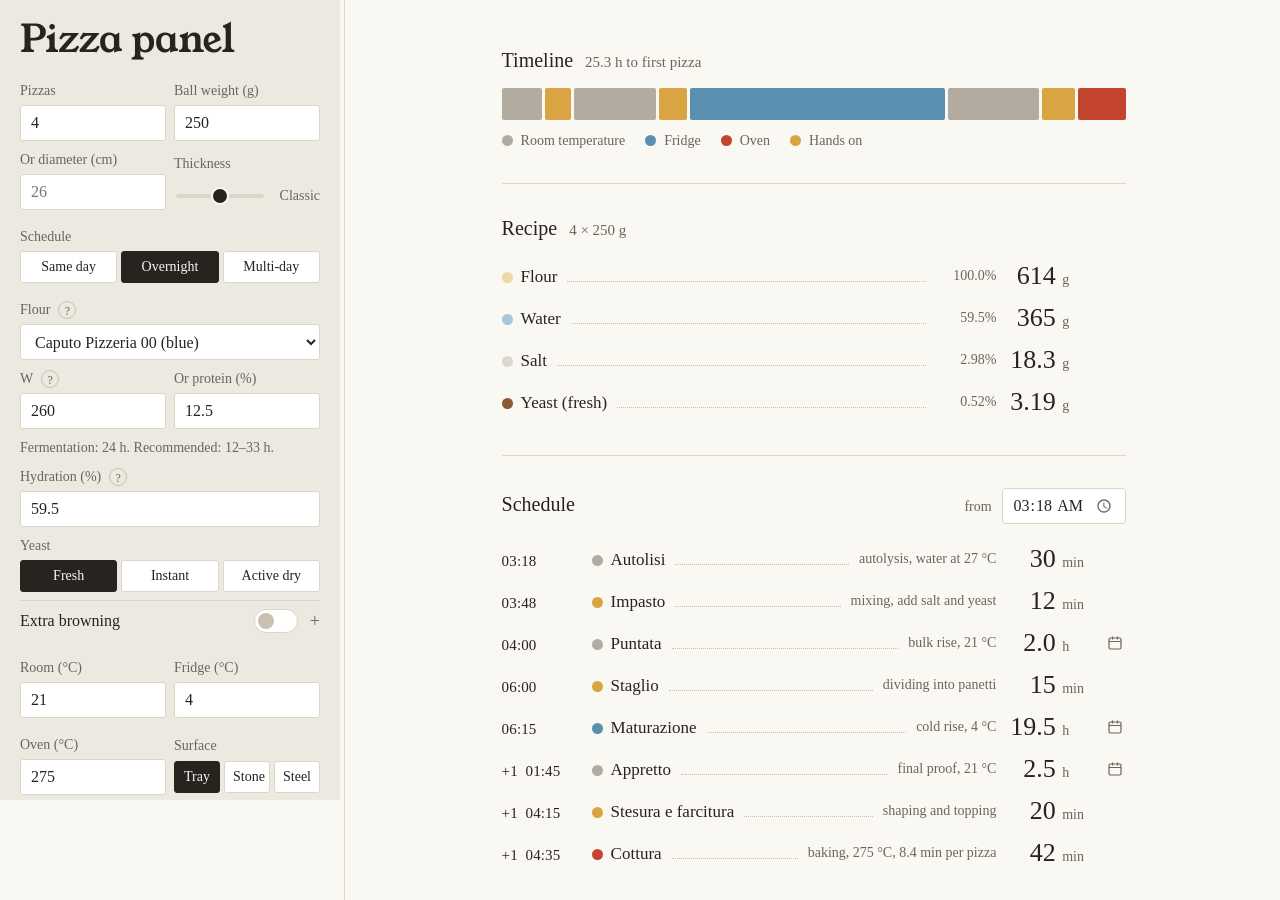
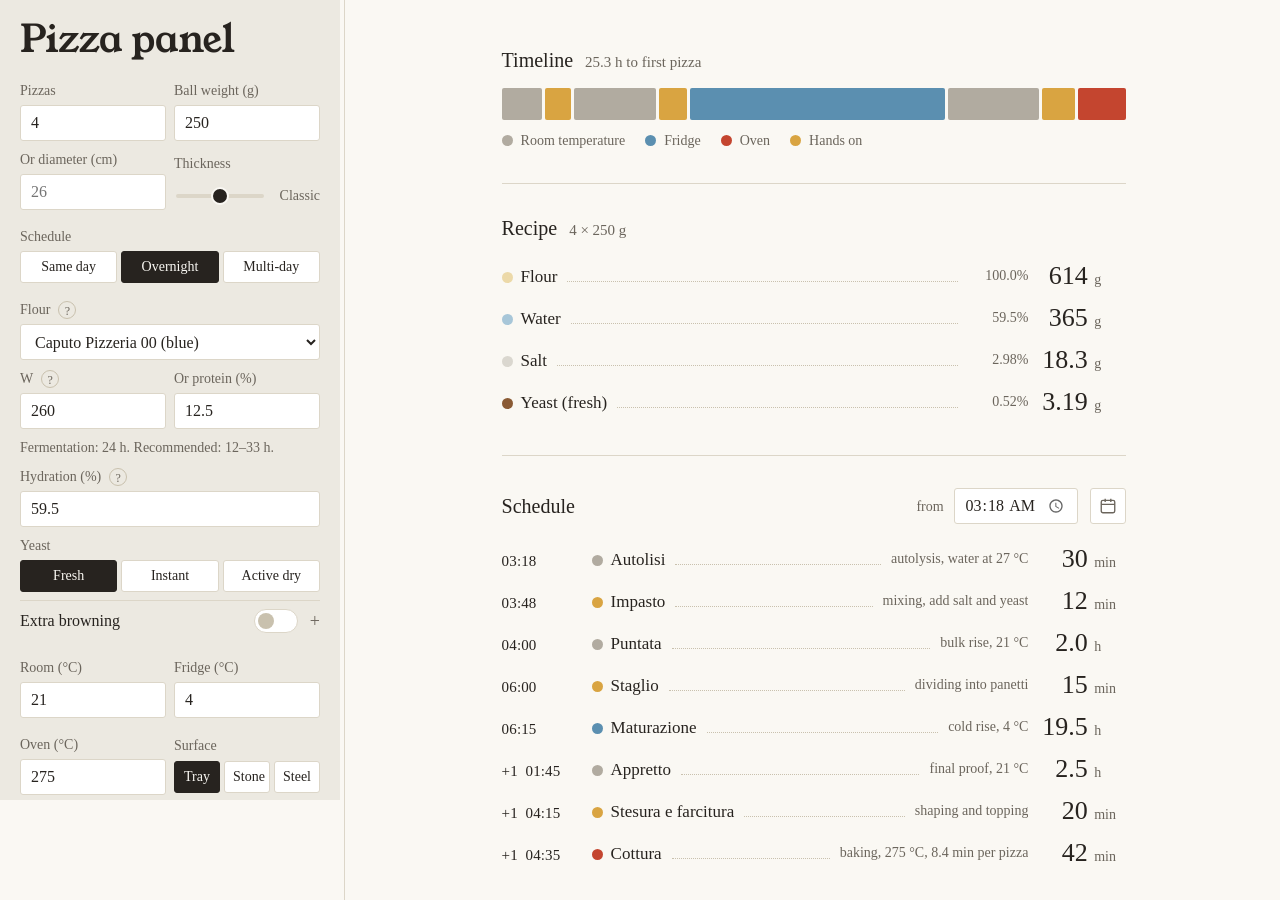
Before and after one commit to Nodo1221/Pizza-panel, a React (Vite) app: page / in a window 1280 px wide. Shown: the top 900 px of the page. Built offline with nearby package versions, Linux system fonts and the light colour scheme.

Commit message:
Calendar: one icon next to the start time, menu to pick the stage to add

```diff
--- a/src/App.tsx
+++ b/src/App.tsx
@@ -414,7 +414,6 @@ export default function App() {
               <span className="dots" />
               <small>{x.pc.toFixed(x.pc < 10 ? 2 : 1)}%</small>
               <strong>{x.g.toFixed(x.d)} <em>g</em></strong>
-              <span className="cal" />
             </div>
           ))}
           {r.dilute && (
@@ -423,12 +422,33 @@ export default function App() {
         </section>
 
         <section>
-          <div className="hd">
+          <div className="hd mid">
             <h2>Schedule</h2>
             <label className="anchor-label">
               from
               <input type="time" aria-label="Starting time" value={anchorTime} onChange={e => setAnchorTime(e.target.value)} />
             </label>
+            <details className="tip cal-menu">
+              <summary aria-label="Add stages to Google Calendar" title="Add to Google Calendar">
+                <svg width="18" height="18" viewBox="0 0 16 16" fill="none" stroke="currentColor" strokeWidth="1.2" aria-hidden="true">
+                  <rect x="2" y="3" width="12" height="11" rx="1.5" /><path d="M2 6.5h12M5.5 1.5v3M10.5 1.5v3" />
+                </svg>
+              </summary>
+              <div className="pop">
+                <p className="hint">Add to Google Calendar</p>
+                {r.stages.filter(x => x.min >= 90).map(x => {
+                  const startMs = nowMs + (x.start - stageAnchor)
+                  return (
+                    <a
+                      key={x.label} target="_blank" rel="noreferrer"
+                      href={googleCalendarUrl({ title: `${x.label} (pizza dough)`, startMs, endMs: startMs + x.min * 60000, details: x.note, tz: TZ })}
+                    >
+                      <span>{x.label}</span><small>{dur(x.min)}, from {fmtClock(startMs, nowMs)}</small>
+                    </a>
+                  )
+                })}
+              </div>
+            </details>
           </div>
           {r.stages.map(x => {
             const [v, u] = durParts(x.min)
@@ -440,16 +460,6 @@ export default function App() {
                 <span className="dots" />
                 <small title={x.note}>{x.note}</small>
                 <strong>{v} <em>{u}</em></strong>
-                {x.min >= 90 ? (
-                  <a
-                    className="cal" target="_blank" rel="noreferrer" title="Add to Google Calendar" aria-label={`Add ${x.label} to Google Calendar`}
-                    href={googleCalendarUrl({ title: `${x.label} (pizza dough)`, startMs: clockMs, endMs: clockMs + x.min * 60000, details: x.note, tz: TZ })}
-                  >
-                    <svg width="16" height="16" viewBox="0 0 16 16" fill="none" stroke="currentColor" strokeWidth="1.2" aria-hidden="true">
-                      <rect x="2" y="3" width="12" height="11" rx="1.5" /><path d="M2 6.5h12M5.5 1.5v3M10.5 1.5v3" />
-                    </svg>
-                  </a>
-                ) : <span className="cal" />}
               </div>
             )
           })}
--- a/src/index.css
+++ b/src/index.css
@@ -171,8 +171,15 @@ input[type='range']:focus-visible::-moz-range-thumb { box-shadow: 0 0 0 3px var(
 .big strong { font-size: 26px; font-weight: 500; line-height: 1; min-width: 88px; text-align: right; }
 .big em { display: inline-block; min-width: 2.3em; text-align: left; font-size: 14px; font-style: normal; color: var(--mute); }
 section > .hint { margin-top: 12px; }
-.cal { width: 22px; height: 22px; flex-shrink: 0; align-self: center; display: inline-flex; align-items: center; justify-content: center; color: var(--mute); }
-a.cal:hover { color: var(--ink); }
+.hd.mid { align-items: center; }
+.cal-menu summary { width: 36px; height: 36px; border: 1px solid var(--line); border-radius: 3px; background: var(--field); color: var(--mute); }
+.cal-menu summary:hover { color: var(--ink); }
+.cal-menu[open] summary { background: var(--ink); border-color: var(--ink); color: var(--sheet); }
+.cal-menu .pop { left: auto; right: 0; top: 44px; width: 320px; display: grid; gap: 2px; padding: 12px; }
+.cal-menu .pop > .hint { margin: 0 0 6px; }
+.cal-menu .pop a { display: flex; justify-content: space-between; align-items: baseline; gap: 12px; padding: 7px 8px; border-radius: 3px; color: var(--ink); text-decoration: none; }
+.cal-menu .pop a:hover { background: var(--table); }
+.cal-menu .pop a small { font-size: 13px; color: var(--mute); white-space: nowrap; }
 .stime { font-size: 15px; color: var(--ink); width: 80px; flex-shrink: 0; font-variant-numeric: tabular-nums; letter-spacing: 0.01em; }
 .anchor-label { margin-left: auto; display: flex; align-items: center; gap: 10px; font-size: 14px; color: var(--mute); }
 .anchor-label input[type='time'] { width: auto; min-width: 112px; cursor: text; }
```
